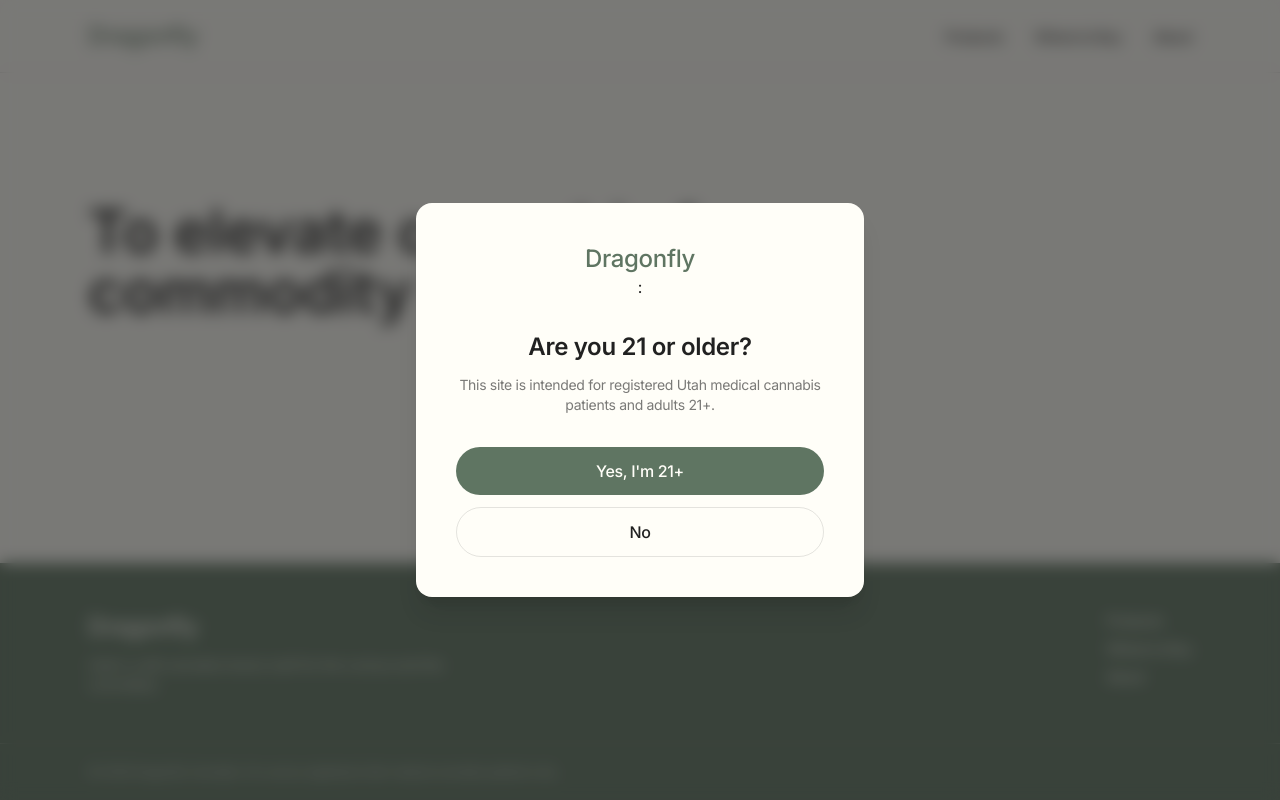
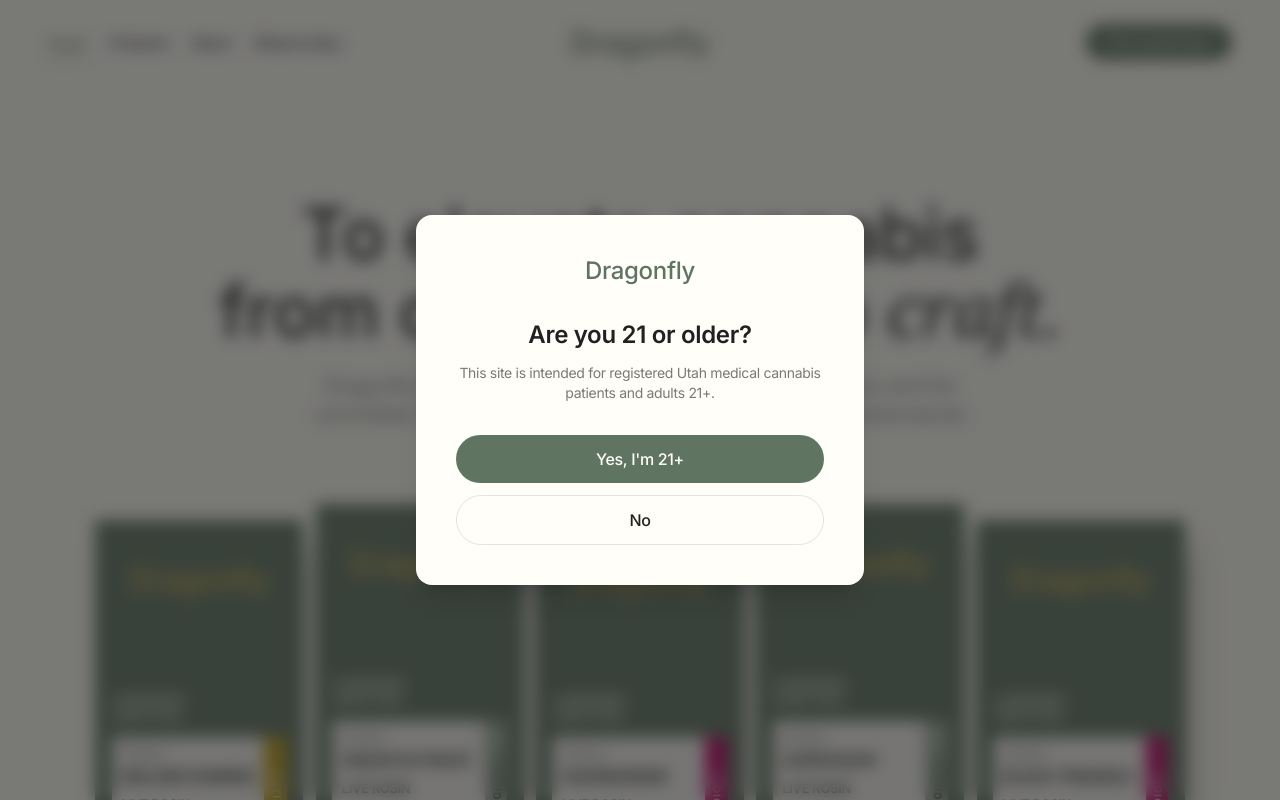
Before and after one commit to danny-tle/dragonfly-processing, a Next.js app: page / in a window 1280 px wide. Shown: the top 800 px of the page. Built offline with nearby package versions, Linux system fonts and the light colour scheme; no server answers.

Commit message:
Edit homepage to starter style layout

```diff
--- a/src/app/globals.css
+++ b/src/app/globals.css
@@ -13,6 +13,11 @@
   /* 4.2 Strain types. Use only to tag sativa / indica / hybrid products. */
   --color-sativa: #bf9b15;
   --color-indica: #be0067;
+  /* Hybrid tab on packaging (4.7) reads as a pale sage; not in the official palette yet. */
+  --color-hybrid: #9fae9f;
+
+  /* 4.3 Gold foil (swatch 106-1), approximated for screens. Packaging wordmark only. */
+  --color-foil: #d6b64a;
 
   /* 4.4 Experience palette: light → deep pairs. Never mix experiences in one layout. */
   --color-milk: #fef8f0;
--- a/src/app/page.tsx
+++ b/src/app/page.tsx
@@ -1,10 +1,15 @@
-// Temporary home page; the real hero and sections come in step 4.
+import { Hero } from "@/components/home/hero";
+import { CategoryGrid } from "@/components/home/category-grid";
+import { Pillars } from "@/components/home/pillars";
+import { ClosingCta } from "@/components/home/closing-cta";
+
 export default function Home() {
   return (
-    <section className="mx-auto max-w-6xl px-6 py-32">
-      <h1 className="max-w-3xl text-5xl font-semibold sm:text-6xl">
-        To elevate cannabis from commodity to craft.
-      </h1>
-    </section>
+    <>
+      <Hero />
+      <CategoryGrid />
+      <Pillars />
+      <ClosingCta />
+    </>
   );
 }
--- a/src/components/age-gate.tsx
+++ b/src/components/age-gate.tsx
@@ -1,6 +1,5 @@
 "use client";
 
-import { useState } from "react";
 import { confirmAge } from "@/app/actions";
 
 export function AgeGate() {
@@ -14,7 +13,6 @@
     >
       <div className="w-full max-w-md rounded-2xl bg-background p-10 text-center text-foreground shadow-xl">
         <p className="text-2xl font-medium text-primary">Dragonfly</p>
-       :
           <>
             <h2 id="age-gate-title" className="mt-8 text-2xl font-semibold">
               Are you 21 or older?
--- /dev/null
+++ b/src/components/home/category-grid.tsx
@@ -0,0 +1,37 @@
+import Link from "next/link";
+import { categories } from "@/data/home";
+
+export function CategoryGrid() {
+  return (
+    <section className="mx-auto max-w-6xl px-6 py-24">
+      <div className="flex flex-col gap-3">
+        <h2 className="text-3xl font-semibold sm:text-4xl">Our products</h2>
+        <p className="max-w-xl text-muted">
+          We offer the right things, not everything. Each format exists to honor the cultivar it
+          came from.
+        </p>
+      </div>
+
+      <ul className="mt-12 grid gap-4 sm:grid-cols-2 lg:grid-cols-4">
+        {categories.map((category) => (
+          <li key={category.slug}>
+            <Link
+              href={`/products#${category.slug}`}
+              className="group flex h-full flex-col rounded-2xl bg-surface p-6 transition-colors hover:bg-primary hover:text-on-primary"
+            >
+              {/* photo placeholders */}
+              <div className="aspect-[4/3] rounded-xl bg-border" aria-hidden="true" />
+              <h3 className="mt-6 text-xl font-semibold">{category.name}</h3>
+              <p className="mt-2 flex-1 text-sm text-muted transition-colors group-hover:text-on-primary/80">
+                {category.description}
+              </p>
+              <span className="mt-6 text-sm font-medium underline underline-offset-4">
+                Explore
+              </span>
+            </Link>
+          </li>
+        ))}
+      </ul>
+    </section>
+  );
+}
--- /dev/null
+++ b/src/components/home/closing-cta.tsx
@@ -0,0 +1,19 @@
+import Link from "next/link";
+
+export function ClosingCta() {
+  return (
+    <section className="mx-auto max-w-6xl px-6 py-24">
+      <div className="flex flex-col items-start gap-8 rounded-2xl bg-surface p-10 sm:flex-row sm:items-end sm:justify-between sm:p-14">
+        <p className="max-w-2xl text-3xl font-semibold leading-tight sm:text-4xl">
+          We take the plant seriously so you can take it personally.
+        </p>
+        <Link
+          href="/where-to-buy"
+          className="shrink-0 rounded-full bg-foreground px-6 py-3 font-medium text-background transition-opacity hover:opacity-90"
+        >
+          Where to buy
+        </Link>
+      </div>
+    </section>
+  );
+}
--- /dev/null
+++ b/src/components/home/hero.tsx
@@ -0,0 +1,37 @@
+import Link from "next/link";
+import { featuredProducts } from "@/data/home";
+import { ProductBox } from "@/components/product-box";
+
+export function Hero() {
+  return (
+    <section className="flex flex-col items-center px-6 pt-20 pb-24 text-center sm:pt-28 md:px-12">
+      <h1 className="max-w-4xl text-5xl font-medium leading-[1.05] text-balance sm:text-7xl">
+        To elevate cannabis from commodity to{" "}
+        <span className="font-display font-light italic">craft.</span>
+      </h1>
+
+      <p className="mt-6 max-w-2xl text-lg text-muted sm:text-xl">
+        Dragonfly is Utah&apos;s craft cannabis brand, built for the curious and the committed.
+        Find our products at licensed medical cannabis pharmacies across the state.
+      </p>
+
+      <ul className="mt-16 flex w-full flex-wrap items-end justify-center gap-6 sm:gap-10 lg:justify-between lg:gap-0 lg:px-[4%]">
+        {featuredProducts.map((product, index) => (
+          <li
+            key={product.strain}
+            className={index % 2 === 1 ? "sm:-translate-y-4" : undefined}
+          >
+            <ProductBox {...product} />
+          </li>
+        ))}
+      </ul>
+
+      <Link
+        href="/where-to-buy"
+        className="mt-16 rounded-full border border-primary px-16 py-4 font-medium text-primary transition-colors hover:bg-primary hover:text-on-primary"
+      >
+        Where to find
+      </Link>
+    </section>
+  );
+}
--- /dev/null
+++ b/src/components/home/pillars.tsx
@@ -0,0 +1,26 @@
+import { pillars } from "@/data/home";
+
+export function Pillars() {
+  return (
+    <section className="border-y border-border bg-surface">
+      <div className="mx-auto max-w-6xl px-6 py-24">
+        <div className="flex flex-col gap-3">
+          <h2 className="text-3xl font-semibold sm:text-4xl">What we stand for</h2>
+          <p className="max-w-xl text-muted">Our pillars are our values in practice.</p>
+        </div>
+
+        <ol className="mt-12 grid gap-x-8 gap-y-10 sm:grid-cols-2 lg:grid-cols-5">
+          {pillars.map((pillar, index) => (
+            <li key={pillar.title} className="flex flex-col gap-3 border-t border-foreground pt-4">
+              <span className="text-sm font-medium tabular-nums text-primary">
+                {String(index + 1).padStart(2, "0")}
+              </span>
+              <h3 className="font-semibold uppercase leading-snug">{pillar.title}</h3>
+              <p className="text-sm text-muted">{pillar.body}</p>
+            </li>
+          ))}
+        </ol>
+      </div>
+    </section>
+  );
+}
--- /dev/null
+++ b/src/components/product-box.tsx
@@ -0,0 +1,47 @@
+import type { FeaturedProduct, StrainType } from "@/data/home";
+
+const tabColor: Record<StrainType, string> = {
+  sativa: "bg-sativa text-white",
+  indica: "bg-indica text-white",
+  hybrid: "bg-hybrid text-ink",
+};
+
+// A CSS drawing of the vape pod box from Brand Guidelines 4.7.
+// placeholder for images
+export function ProductBox({ strain, type, extraction }: FeaturedProduct) {
+  return (
+    <div
+      className="flex aspect-[3/5] w-[8em] flex-col rounded-sm bg-sage p-[0.625em] text-left text-[16px] sm:text-[18px] lg:text-[20px] xl:text-[26px] shadow-[12px_18px_30px_-12px_rgb(33_33_33/0.45)]"
+      aria-label={`${strain}, ${type}, ${extraction}`}
+      role="img"
+    >
+      <p className="mt-[0.75em] text-center text-[1.125em] font-medium tracking-normal text-foil">Dragonfly</p>
+      <p className="mt-auto text-[0.5em] font-semibold uppercase leading-tight tracking-wider text-linen">
+        Cannabis
+        <br />
+        Vape Pod
+      </p>
+
+      <div className="mt-[0.5em] flex bg-white text-ink">
+        <div className="flex min-w-0 flex-1 flex-col gap-[0.25em] p-[0.375em]">
+          <span className="text-[0.4em] font-semibold uppercase tracking-wider opacity-60">
+            Strain
+          </span>
+          <span className="text-[0.6em] font-bold uppercase leading-none">{strain}</span>
+          <span className="mt-1 text-[0.5em] font-semibold uppercase">{extraction}</span>
+          <span className="mt-1 text-[0.4em] font-semibold uppercase tracking-wider opacity-60">
+            Solventless · 1g
+          </span>
+        </div>
+        <div
+          className={`flex w-[0.875em] items-center justify-center ${tabColor[type]}`}
+          aria-hidden="true"
+        >
+          <span className="rotate-90 text-[0.4em] font-bold uppercase tracking-widest">
+            {type}
+          </span>
+        </div>
+      </div>
+    </div>
+  );
+}
--- a/src/components/site-header.tsx
+++ b/src/components/site-header.tsx
@@ -2,22 +2,19 @@
 import { NavLink } from "./nav-link";
 
 const navItems = [
+  { href: "/", label: "Home" },
   { href: "/products", label: "Products" },
+  { href: "/about", label: "About" },
   { href: "/where-to-buy", label: "Where to Buy" },
-  { href: "/about", label: "About" },
 ];
 
 export function SiteHeader() {
   return (
-    <header className="border-b border-border">
-      <div className="mx-auto flex max-w-6xl items-center justify-between px-6 py-5">
-        {/* Placeholder until assets are granted */}
-        <Link href="/" className="text-2xl font-medium text-primary">
-          Dragonfly
-        </Link>
 
-        <nav aria-label="Main">
-          <ul className="flex items-center gap-8">
+    <header className="sticky top-0 z-40 bg-background/95 backdrop-blur-sm">
+      <div className="flex flex-col items-center gap-4 px-6 py-6 md:grid md:grid-cols-[1fr_auto_1fr] md:gap-8 md:px-12">
+        <nav aria-label="Main" className="order-2 md:order-none">
+          <ul className="flex flex-wrap items-center justify-center gap-6 md:justify-start">
             {navItems.map((item) => (
               <li key={item.href}>
                 <NavLink href={item.href}>{item.label}</NavLink>
@@ -25,6 +22,20 @@
             ))}
           </ul>
         </nav>
+
+        {/* Placeholder until assets are granted */}
+        <Link href="/" className="order-1 text-3xl font-medium text-primary md:order-none">
+          Dragonfly
+        </Link>
+
+        <div className="hidden justify-end md:flex">
+          <Link
+            href="/where-to-buy"
+            className="rounded-full bg-primary px-5 py-2 text-sm font-medium text-on-primary transition-opacity hover:opacity-90"
+          >
+            Find a pharmacy
+          </Link>
+        </div>
       </div>
     </header>
   );
--- /dev/null
+++ b/src/data/home.ts
@@ -0,0 +1,76 @@
+export type Category = {
+  slug: string;
+  name: string;
+  description: string;
+};
+
+export type StrainType = "sativa" | "indica" | "hybrid";
+
+export type FeaturedProduct = {
+  strain: string;
+  type: StrainType;
+  extraction: string;
+};
+
+// Strains that appear on the packaging and strain circle pages.
+export const featuredProducts: FeaturedProduct[] = [
+  { strain: "Malawi Sunrise", type: "sativa", extraction: "Live Rosin" },
+  { strain: "Wasatch Frost", type: "hybrid", extraction: "Live Rosin" },
+  { strain: "Hashburger", type: "indica", extraction: "Live Rosin" },
+  { strain: "Super Boof", type: "hybrid", extraction: "Live Rosin" },
+  { strain: "Black Triangle", type: "indica", extraction: "Live Rosin" },
+];
+
+export type Pillar = {
+  title: string;
+  body: string;
+};
+
+// Product formats.
+// Placeholder copy.
+export const categories: Category[] = [
+  {
+    slug: "flower",
+    name: "Flower",
+    description: "Hand trimmed and slow dried to protect the terpenes. Every product starts here.",
+  },
+  {
+    slug: "vapes",
+    name: "Vape Pods",
+    description: "Solventless live rosin, labeled by strain and extraction so you know what's inside.",
+  },
+  {
+    slug: "concentrates",
+    name: "Concentrates",
+    description: "Single-source rosin pressed without solvents, for the fullest expression of the cultivar.",
+  },
+  {
+    slug: "edibles",
+    name: "Experience Gummies",
+    description: "Sleep, Balance, Active, Calm, Recovery and Soothe. Pick by how you want to feel.",
+  },
+];
+
+// 2.2 Brand Pillars
+export const pillars: Pillar[] = [
+  {
+    title: "The flower-forward philosophy",
+    body: "Every Dragonfly product begins and ends with the flower. The flower dictates the product, not the other way around.",
+  },
+  {
+    title: "Craft quality you can see and taste",
+    body: "We hand trim every bud. The terpene profile, the flavor and the smoothness matter as much as the numbers on the label.",
+  },
+  {
+    title: "Genuine potency, nothing artificial",
+    body: "We pursue potency through superior genetics and meticulous cultivation. We work solventless because every shortcut strips something away.",
+  },
+  {
+    title: "The name is a commitment",
+    body: "We don't offer everything. If a product doesn't represent the full potential of its cultivar, it's not Dragonfly.",
+  },
+  {
+    title: "The plant is worth knowing",
+    body: "The endocannabinoid system is present in every human body. Every patient deserves to understand what this plant can do.",
+  },
+];
```
